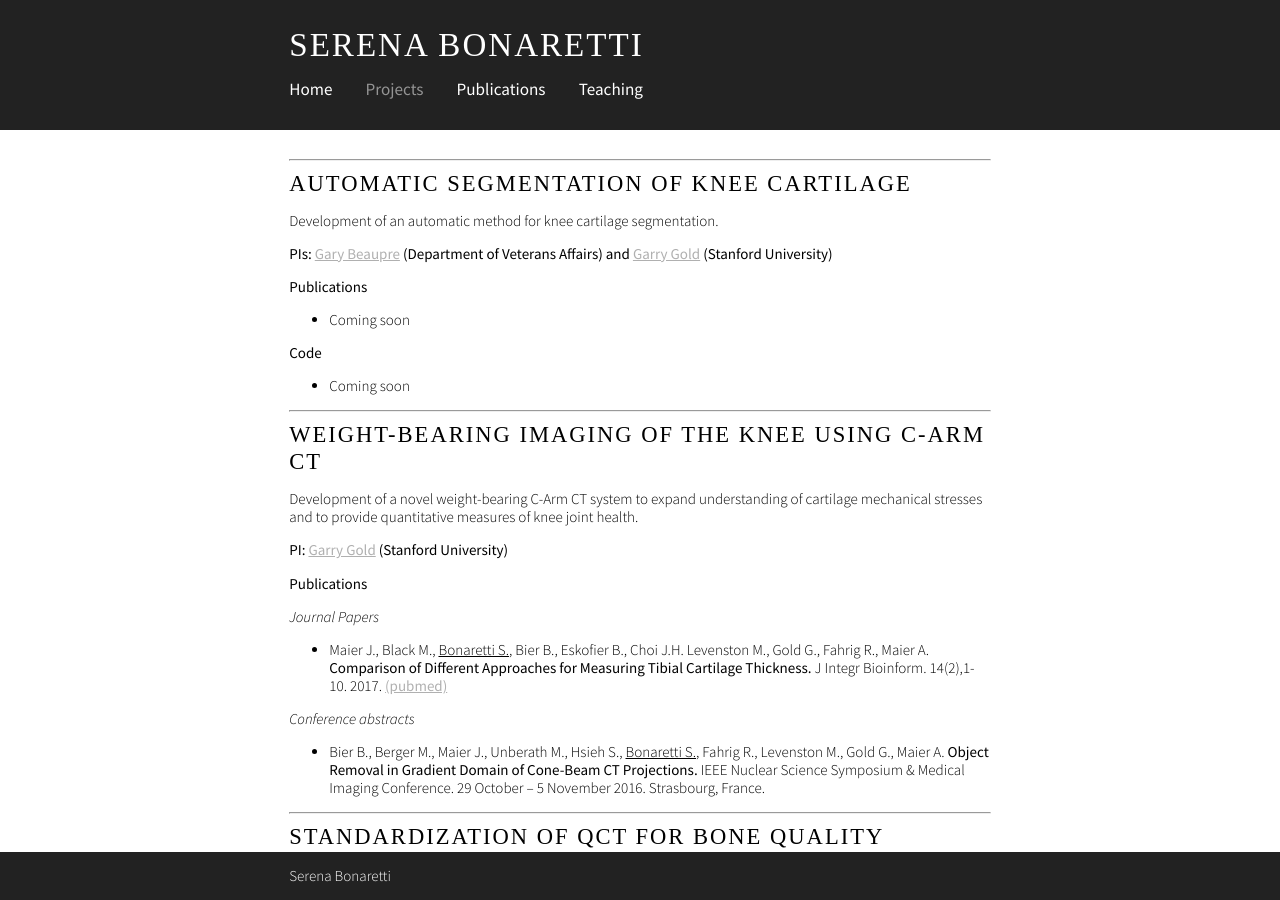
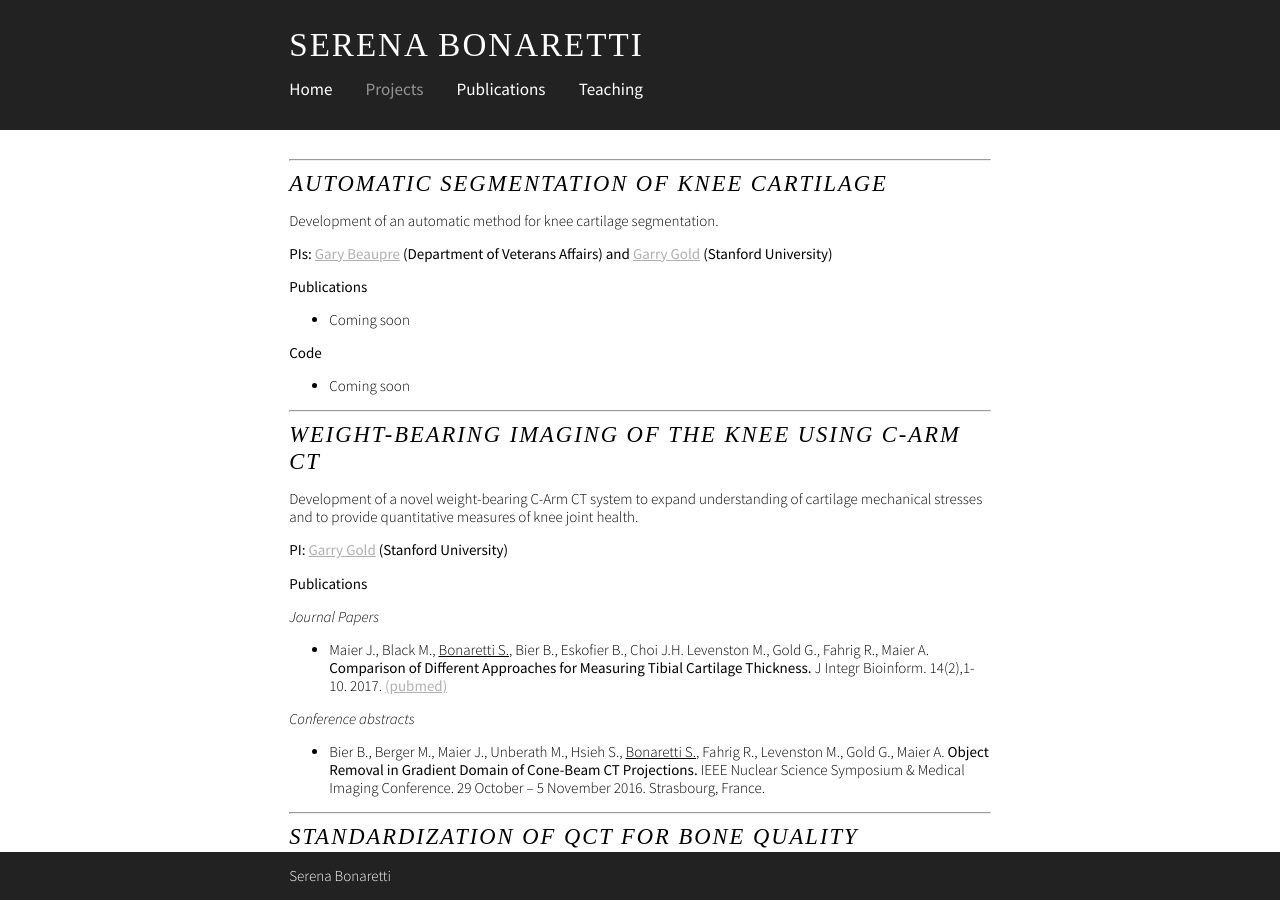
Before and after one commit to sbonaretti/sbonaretti.github.io, a Jekyll site: the page built from Projects.md, in a window 1280 px wide and 900 px high. Built offline with Jekyll 4.4.1, drawn with Linux system fonts in a browser that asks for light colours; some web fonts are replaced.

```diff
--- a/Projects.md
+++ b/Projects.md
@@ -8,7 +8,7 @@ title:  "Projects"
 
 
 
-# Automatic Segmentation of Knee Cartilage
+# _Automatic Segmentation of Knee Cartilage_
 Development of an automatic method for knee cartilage segmentation.
 
 **PIs: [Gary Beaupre](http://pavir.org/means/researchers/gary-s-beaupre-ph-d/){:target="_blank"} (Department of Veterans Affairs) and [Garry Gold](https://med.stanford.edu/profiles/garry-gold){:target="_blank"} (Stanford University)**
@@ -27,7 +27,7 @@ Development of an automatic method for knee cartilage segmentation.
 
 
 
-# Weight-Bearing Imaging of the Knee Using C-Arm CT
+# _Weight-Bearing Imaging of the Knee Using C-Arm CT_
 Development of a novel weight-bearing C-Arm CT system to expand understanding of cartilage mechanical stresses and to provide quantitative measures of knee joint health.
 
 **PI: [Garry Gold](https://med.stanford.edu/profiles/garry-gold){:target="_blank"} (Stanford University)**
@@ -48,7 +48,7 @@ _Conference abstracts_
 
 
 
-# Standardization of QCT for Bone Quality Assessment
+# _Standardization of QCT for Bone Quality Assessment_
 QCT inter-scanner variability is still a big challenge. We aimed to find cross-calibration laws using a novel anthropomorphic hip phantom.
 
 **PI: [Thomas Lang](http://profiles.ucsf.edu/thomas.lang){:target="_blank"} (UCSF)**
@@ -81,7 +81,7 @@ _Conference abstracts_
 
 
 
-# Standardization of HR-pQCT for Bone Quality Assessment
+# _Standardization of HR-pQCT for Bone Quality Assessment_
 
 In multicenter studies, standardization of acquisition procedures is fundamental for data comparison. In this project, we aimed to standardize the definition of the volume of interest and the measurement of bone mineral density.
 
@@ -123,7 +123,7 @@ _Conference Abstracts_
 
 
 
-# Statistical Appearance Models for Bone Mechanics
+# _Statistical Appearance Models for Bone Mechanics_
 
 My PhD project aimed to create a statistical appearance model of femur for finite element simulations of different populations.
 
```
